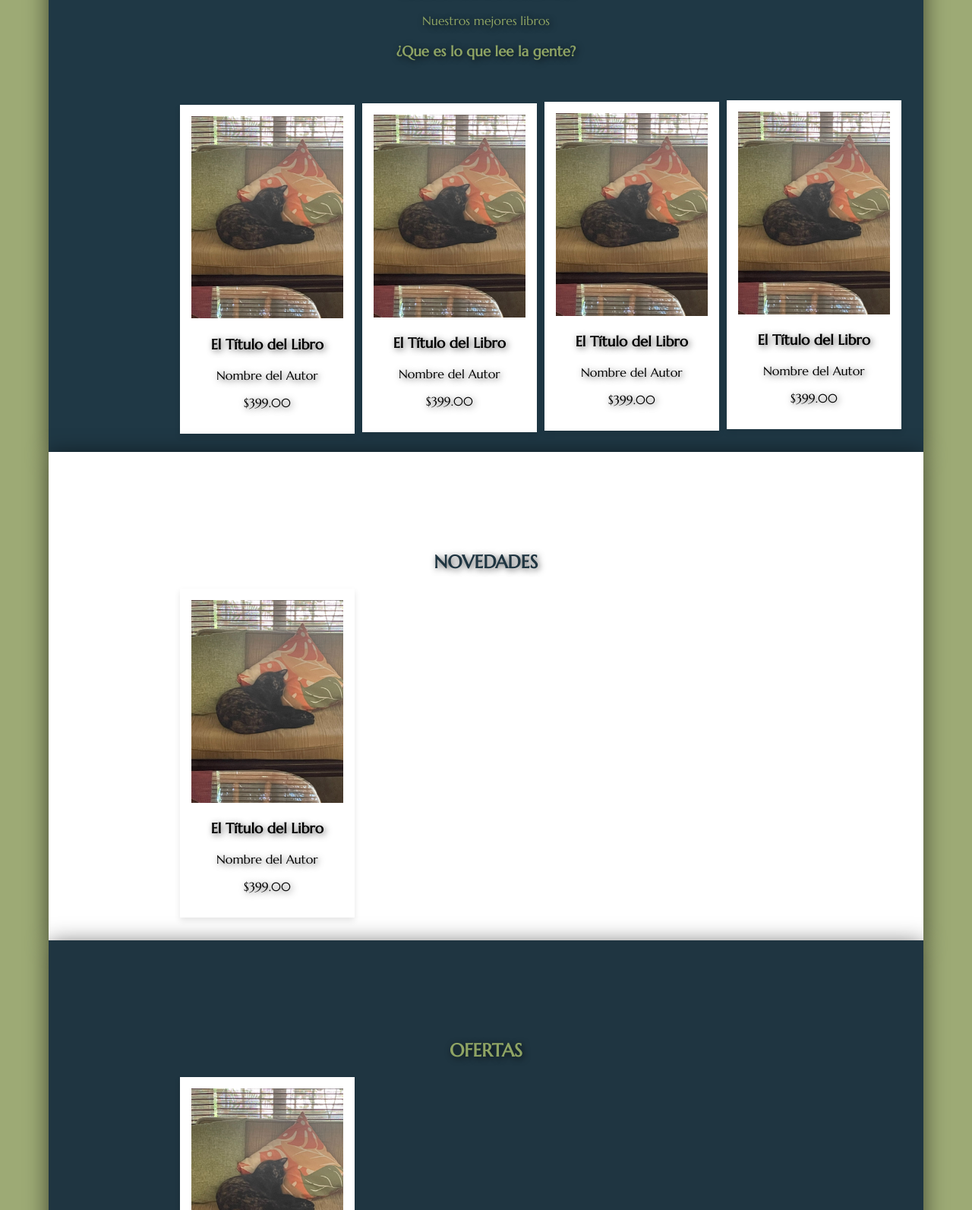
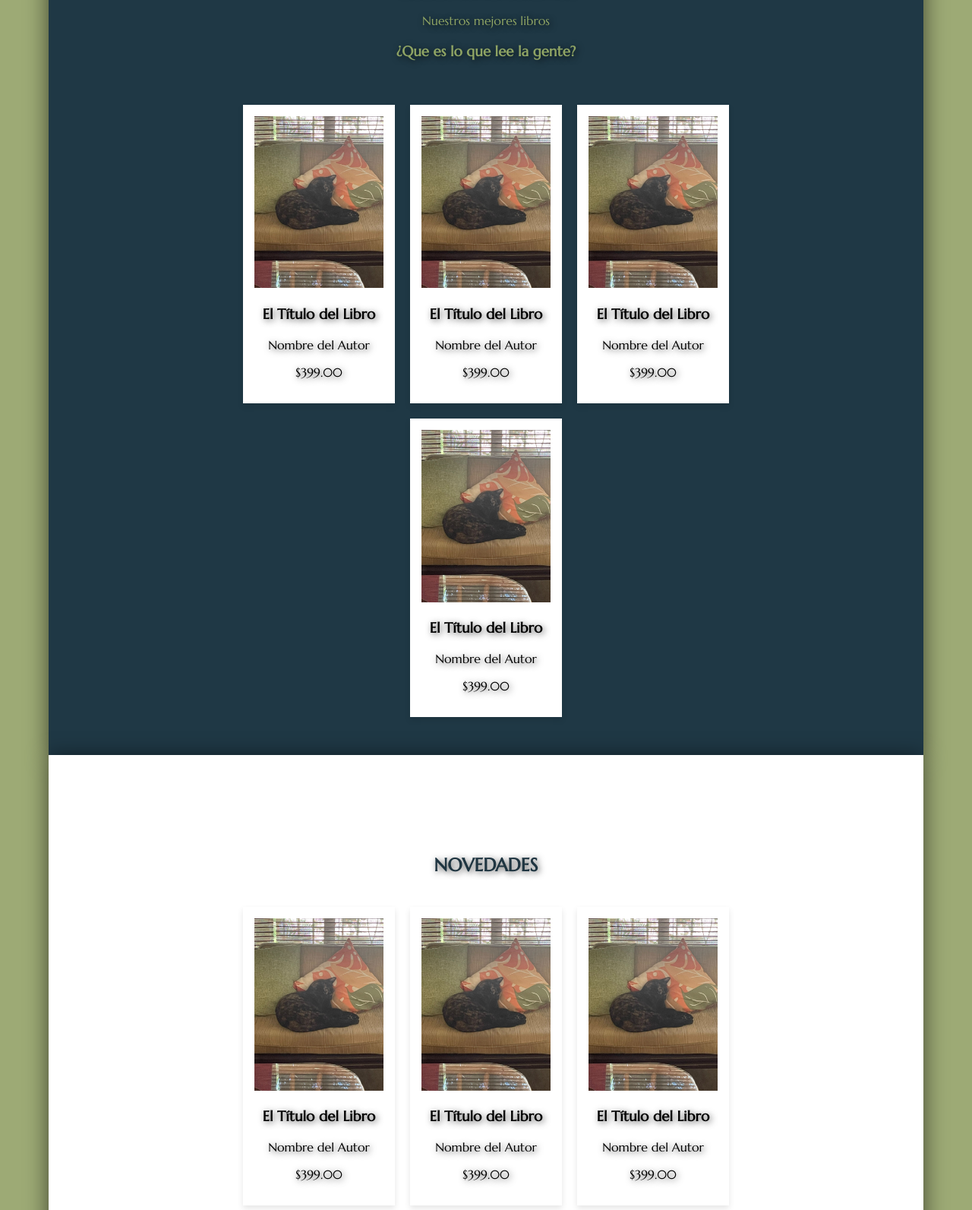
Before and after one commit to HectorMMZ/Libreria, a plain HTML site: page index.html in a window 1280 px wide. Shown: the part 987-2580 px from the top of the page at 76% size. Drawn offline with Linux system fonts and the light colour scheme.

Commit message:
Se mejoro el sistema de tarjetas principales para estandarizar el diseno y la estrucutura para no repetirlo constantemente

```diff
--- a/global.css
+++ b/global.css
@@ -49,7 +49,7 @@ body{
 
 .TarjetaLibro{
     background-color: white;
-    width: 200px;
+    width: 170px;
     padding: 15px;
     box-shadow: 0 4px 8px rgba(0, 0, 0, 0.1);
 }
@@ -60,50 +60,10 @@ body{
     height: auto;
 }
 
-
-.TarjetaLibro1{
-    background-color: white;
-    width: 200px;
-    padding: 15px;
-    margin-left: 240px;
-    margin-top: -435px;
-    box-shadow: 0 4px 8px rgba(0, 0, 0, 0.1);
+.ContenedorTarjetas{
+    display: flex;
+    justify-content: center;
+    gap: 20px;
+    flex-wrap: wrap;
+    padding: 20px;
 }
-
-/*Para evitar que la imagen del libro se desborde*/
-.TarjetaLibro1 img{
-    width: 100%;
-    height: auto;
-}
-
-
-.TarjetaLibro2{
-    background-color: white;
-    width: 200px;
-    padding: 15px;
-    margin-left: 480px;
-    margin-top: -435px;
-    box-shadow: 0 4px 8px rgba(0, 0, 0, 0.1);
-}
-
-/*Para evitar que la imagen del libro se desborde*/
-.TarjetaLibro2 img{
-    width: 100%;
-    height: auto;
-}
-
-
-.TarjetaLibro3{
-    background-color: white;
-    width: 200px;
-    padding: 15px;
-    margin-left: 720px;
-    margin-top: -435px;
-    box-shadow: 0 4px 8px rgba(0, 0, 0, 0.1);
-}
-
-/*Para evitar que la imagen del libro se desborde*/
-.TarjetaLibro3 img{
-    width: 100%;
-    height: auto;
-}
--- a/index.html
+++ b/index.html
@@ -65,7 +65,7 @@
             <p style="color : #8fa464" >Nuestros mejores libros</p>
             <h3 style="color : #8fa464" >¿Que es lo que lee la gente?</h3>
             <br>
-            <br>
+            <div class="ContenedorTarjetas">
                 <div class="TarjetaLibro">
                     <img src="Domitila2.jpeg" alt="Portada del libro Domitila" height="200" width="120">
                     <h3 class="titulo-libro">El Título del Libro</h3>
@@ -73,45 +73,90 @@
                     <p class="precio-libro">$399.00</p>
                 </div>
 
-                <div class="TarjetaLibro1">
+                <div class="TarjetaLibro">
                     <img src="Domitila2.jpeg" alt="Portada del libro Domitila" height="200" width="120">
                     <h3 class="titulo-libro">El Título del Libro</h3>
                     <p class="autor-libro">Nombre del Autor</p>
                     <p class="precio-libro">$399.00</p>
                 </div>
 
-                <div class="TarjetaLibro2">
+                <div class="TarjetaLibro">
                     <img src="Domitila2.jpeg" alt="Portada del libro Domitila" height="200" width="120">
                     <h3 class="titulo-libro">El Título del Libro</h3>
                     <p class="autor-libro">Nombre del Autor</p>
                     <p class="precio-libro">$399.00</p>
                 </div>
 
-                 <div class="TarjetaLibro3">
+                <div class="TarjetaLibro">
+                    <img src="Domitila2.jpeg" alt="Portada del libro Domitila" height="200" width="120">
+                    <h3 class="titulo-libro">El Título del Libro</h3>
+                    <p class="autor-libro">Nombre del Autor</p>
+                    <p class="precio-libro">$399.00</p>
+                </div>
+            </div>
+        </div>
+     </div>
+
+     <div class="NovedadesColor">
+        <div class="Novedades">
+            <h2 style="color : #1f3541">NOVEDADES</h2>
+            <div class="ContenedorTarjetas">
+                <div class="TarjetaLibro">
                     <img src="Domitila2.jpeg" alt="Portada del libro Domitila" height="200" width="120">
                     <h3 class="titulo-libro">El Título del Libro</h3>
                     <p class="autor-libro">Nombre del Autor</p>
                     <p class="precio-libro">$399.00</p>
                 </div>
 
-        </div>
-     </div>
-
-     <div class="NovedadesColor">
-        <div class="Novedades">
-            <h2 style="color : #1f3541">NOVEDADES</h2>
                 <div class="TarjetaLibro">
                     <img src="Domitila2.jpeg" alt="Portada del libro Domitila" height="200" width="120">
                     <h3 class="titulo-libro">El Título del Libro</h3>
                     <p class="autor-libro">Nombre del Autor</p>
                     <p class="precio-libro">$399.00</p>
                 </div>
+
+                <div class="TarjetaLibro">
+                    <img src="Domitila2.jpeg" alt="Portada del libro Domitila" height="200" width="120">
+                    <h3 class="titulo-libro">El Título del Libro</h3>
+                    <p class="autor-libro">Nombre del Autor</p>
+                    <p class="precio-libro">$399.00</p>
+                </div>
+
+                <div class="TarjetaLibro">
+                    <img src="Domitila2.jpeg" alt="Portada del libro Domitila" height="200" width="120">
+                    <h3 class="titulo-libro">El Título del Libro</h3>
+                    <p class="autor-libro">Nombre del Autor</p>
+                    <p class="precio-libro">$399.00</p>
+                </div>
+            </div>
         </div>
      </div>
 
      <div class="OfertasColor">
         <div class="Ofertas">
             <h2 style="color : #8fa464">OFERTAS</h2>
+            <div class="ContenedorTarjetas">
+                <div class="TarjetaLibro">
+                    <img src="Domitila2.jpeg" alt="Portada del libro Domitila" height="200" width="120">
+                    <h3 class="titulo-libro">El Título del Libro</h3>
+                    <p class="autor-libro">Nombre del Autor</p>
+                    <p class="precio-libro">$399.00</p>
+                </div>
+
+                <div class="TarjetaLibro">
+                    <img src="Domitila2.jpeg" alt="Portada del libro Domitila" height="200" width="120">
+                    <h3 class="titulo-libro">El Título del Libro</h3>
+                    <p class="autor-libro">Nombre del Autor</p>
+                    <p class="precio-libro">$399.00</p>
+                </div>
+
+                <div class="TarjetaLibro">
+                    <img src="Domitila2.jpeg" alt="Portada del libro Domitila" height="200" width="120">
+                    <h3 class="titulo-libro">El Título del Libro</h3>
+                    <p class="autor-libro">Nombre del Autor</p>
+                    <p class="precio-libro">$399.00</p>
+                </div>
+
                 <div class="TarjetaLibro">
                     <img src="Domitila2.jpeg" alt="Portada del libro Domitila" height="200" width="120">
                     <h3 class="titulo-libro">El Título del Libro</h3>
@@ -119,6 +164,7 @@
                     <p class="precio-libro">$399.00</p>
                 </div>
                 <br>
+            </div>
         </div>
      </div>
 
```
Also changed, not shown: styleindex.css (line endings or trailing spaces).
